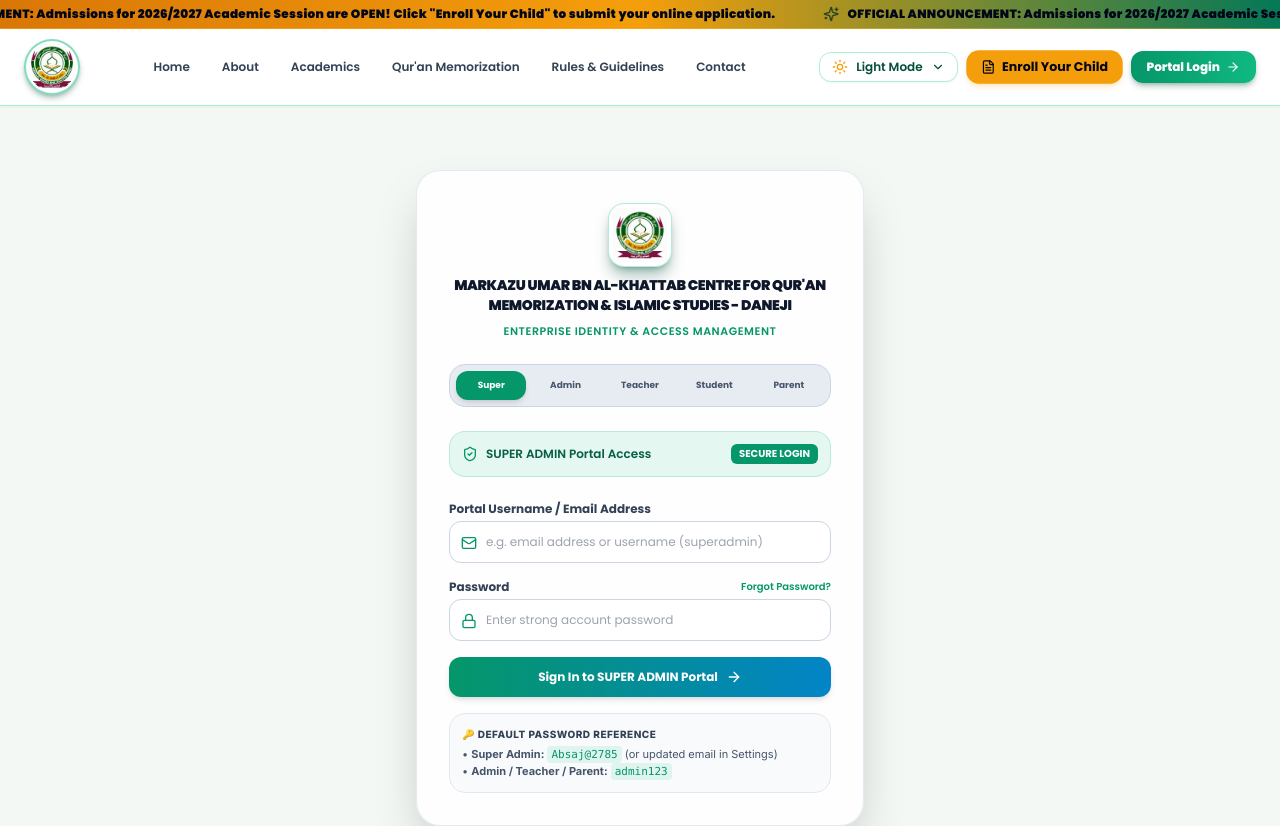
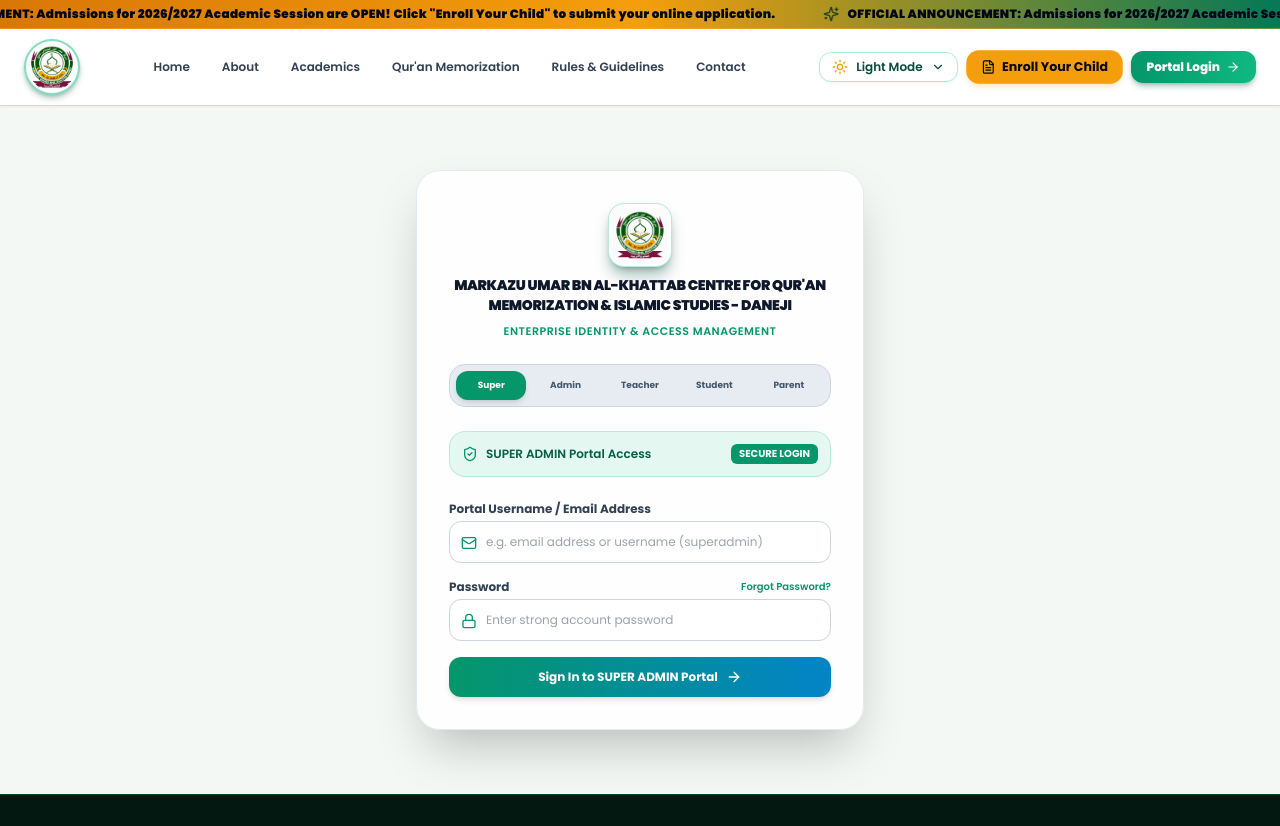
Before and after one commit to elmuaztech/MARKAZU-UMAR-BNIL-KHADDAB, a Next.js app: page /login in a window 1280 px wide. Shown: the top 826 px of the page. Built offline with nearby package versions, Linux system fonts and the light colour scheme.

Commit message:
Set default Super Admin email and password to @Aa123456789 and remove password reference box from login page

```diff
--- a/src/app/login/page.tsx
+++ b/src/app/login/page.tsx
@@ -259,11 +259,10 @@
           user.lockoutUntil = new Date(Date.now() + 15 * 60 * 1000).toISOString();
         }
 
-        const defaultHint = activeTab === 'SUPER_ADMIN' ? 'Absaj@2785' : 'admin123';
         setErrorMsg(
           user.isLocked
             ? 'Account has been locked after 5 failed attempts.'
-            : `Incorrect password for ${user.role.replace('_', ' ')}. Default password: "${defaultHint}". Click 'Forgot Password?' below to reset.`
+            : `Incorrect password for ${user.role.replace('_', ' ')}. Please re-enter your password or click 'Forgot Password?' below to reset.`
         );
         setIsSubmitting(false);
 
@@ -469,15 +468,6 @@
                 </>
               )}
             </button>
-
-            {/* Default Password Quick Reference Helper */}
-            <div className="p-3 rounded-2xl bg-slate-50 dark:bg-[#021810] border border-slate-200 dark:border-emerald-500/20 space-y-1 text-[11px] font-sans">
-              <span className="font-extrabold text-slate-700 dark:text-emerald-300 block uppercase text-[10px] tracking-wider">🔑 Default Password Reference</span>
-              <p className="text-slate-600 dark:text-emerald-200/80">
-                • <strong>Super Admin:</strong> <code className="bg-emerald-500/10 px-1 py-0.5 rounded text-emerald-600 dark:text-emerald-300 font-mono">Absaj@2785</code> (or updated email in Settings)<br />
-                • <strong>Admin / Teacher / Parent:</strong> <code className="bg-emerald-500/10 px-1 py-0.5 rounded text-emerald-600 dark:text-emerald-300 font-mono">admin123</code>
-              </p>
-            </div>
           </form>
         </div>
       </main>
--- a/src/lib/mockData.ts
+++ b/src/lib/mockData.ts
@@ -82,7 +82,7 @@
     avatar: 'https://images.unsplash.com/photo-1472099645785-5658abf4ff4e?w=150',
     phone: '+234 816 710 9421',
     status: 'ACTIVE',
-    passwordHash: hashPassword('Absaj@2785'),
+    passwordHash: hashPassword('@Aa123456789'),
     isFirstLogin: false,
     isLocked: false,
     failedLoginAttempts: 0,
--- a/src/lib/security.ts
+++ b/src/lib/security.ts
@@ -130,7 +130,7 @@
   const cleanPass = password.trim();
 
   // 1. Direct password match & master password fallbacks
-  if (cleanPass === storedHash || cleanPass === 'Absaj@2785' || cleanPass === 'admin123') {
+  if (cleanPass === storedHash || cleanPass === '@Aa123456789' || cleanPass === 'Absaj@2785' || cleanPass === 'admin123') {
     return true;
   }
 
```
